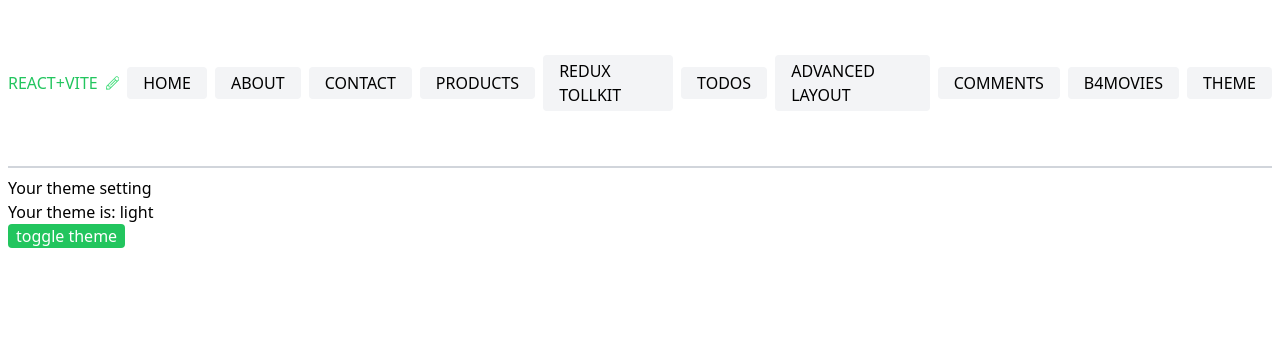
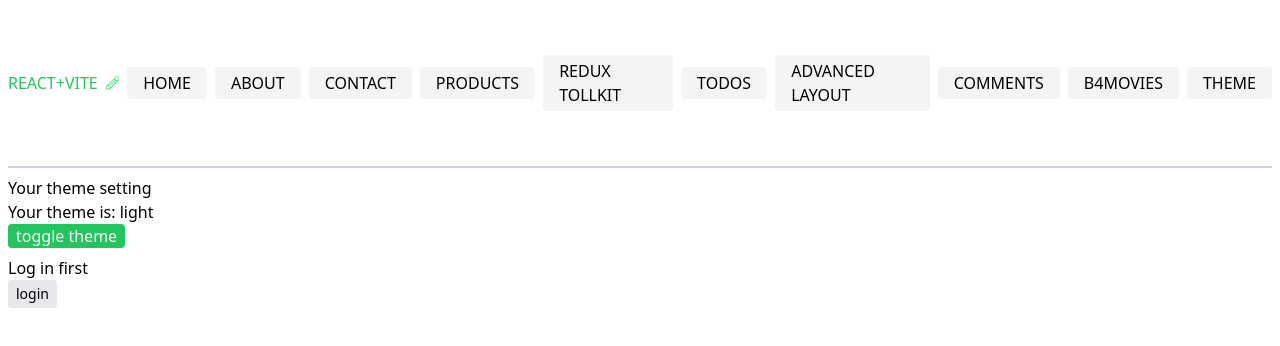
Before and after one commit to hanielsd/React-Skills-Practice, a React (Vite) app: page /theme-setting in a window 1280 px wide. Shown: the top 346 px of the page. Built offline with nearby package versions, Linux system fonts and the light colour scheme.

Commit message:
added auth context for better understanding

```diff
--- /dev/null
+++ b/src/components/auth/AuthIntro.jsx
@@ -0,0 +1,35 @@
+import { useContext } from 'react'
+import { AuthContext } from './AuthProvider'
+
+export default function AuthIntro() {
+  const { isAuth, setAuth } = useContext(AuthContext)
+
+  if (!isAuth)
+    return (
+      <div className="">
+        <div>Log in first</div>
+        <div className="flex">
+          <div
+            className="px-2 py-1 text-sm bg-gray-200 rounded cursor-pointer"
+            onClick={() => setAuth(true)}
+          >
+            login
+          </div>
+        </div>
+      </div>
+    )
+
+  return (
+    <div className="">
+      <div>Welcome back!</div>
+      <div className="flex">
+        <div
+          className="px-2 py-1 text-sm bg-gray-200 rounded cursor-pointer"
+          onClick={() => setAuth(false)}
+        >
+          log out
+        </div>
+      </div>
+    </div>
+  )
+}
--- /dev/null
+++ b/src/components/auth/AuthProvider.jsx
@@ -0,0 +1,13 @@
+import { createContext, useState } from 'react'
+
+export const AuthContext = createContext()
+
+export default function AuthProvider({ children }) {
+  const [isAuth, setAuth] = useState(false)
+
+  return (
+    <AuthContext.Provider value={{ isAuth, setAuth }}>
+      {children}
+    </AuthContext.Provider>
+  )
+}
--- /dev/null
+++ b/src/components/auth/AuthWrapper.jsx
@@ -0,0 +1,10 @@
+import AuthIntro from './AuthIntro'
+import AuthProvider from './AuthProvider'
+
+export default function AuthWrapper() {
+  return (
+    <AuthProvider>
+      <AuthIntro />
+    </AuthProvider>
+  )
+}
--- a/src/pages/ThemeSetting.jsx
+++ b/src/pages/ThemeSetting.jsx
@@ -1,4 +1,5 @@
 import { createContext, useContext, useState } from 'react'
+import AuthWrapper from '../components/auth/AuthWrapper'
 
 const ThemeContext = createContext()
 
@@ -41,6 +42,7 @@ export default function ThemeSetting() {
         <KemponentByTheme />
         <ThemeToggler />
       </div>
+      <AuthWrapper />
     </ThemeProvider>
   )
 }
```
